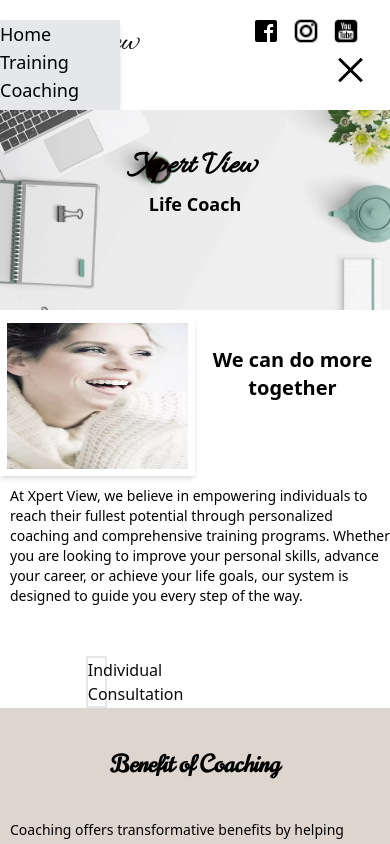
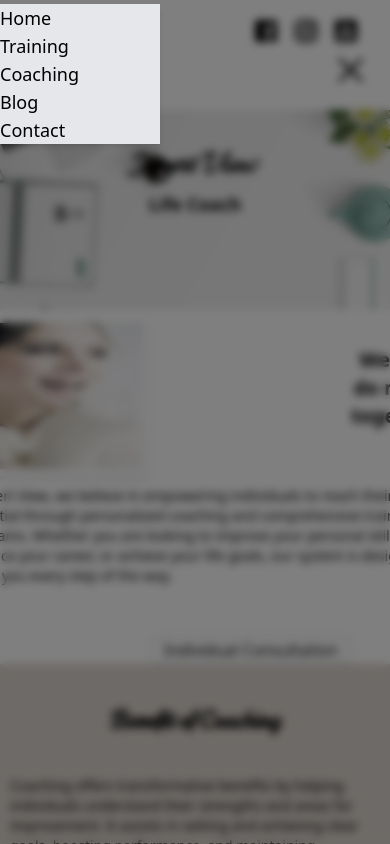
Before and after one commit to Biokes/xpertview-front-end, a React (Create React App) app: page / in a window 390 px wide. Both pictures are taken after a click on the button 350 px from the left and 70 px from the top of the page. Shown: the top 844 px of the page. Built offline with nearby package versions, Linux system fonts and the light colour scheme.

Commit message:
update navbar and home button

```diff
--- a/src/pages/layouts/HomeLayout.jsx
+++ b/src/pages/layouts/HomeLayout.jsx
@@ -33,11 +33,14 @@ export default function Home() {
                         or achieve your life goals, our system is designed to guide you every step
                         of the way.
                     </p>
-                    <button onClick={()=>{Navigate('/contact')}}
-                        className={`mt-[20px] ml-[22vw] md:ml-[400px]
-                         border-2 order-4 row-span-1 col-span-1 w-[11%] md:w-[30%]
-                          lg:mt-[120px] md:text-xs text-neutral-950 md:h-[40px] md:font-bold`}>
-                        Individual Consultation</button>
+                    <div className='order-4 justify-center items-center mx-auto'>
+                        <button onClick={()=>{Navigate('/contact')}}
+                                className={`ml-[200px] md:ml-[400px] w-[200px]
+                         border-2 row-span-1 col-span-1  md:w-[30%]
+                          md:text-xs text-neutral-950 md:h-[40px] md:font-bold`}>
+                            Individual Consultation</button>
+                    </div>
+
                 </div>
             </div>
         )
--- a/src/pages/layouts/Navbar.jsx
+++ b/src/pages/layouts/Navbar.jsx
@@ -9,6 +9,10 @@ import {useNavigate} from "react-router-dom";
 const Navbar = () => {
     const Navigate = useNavigate()
     const [menuOpen, setMenuOpen] = useState(false);
+    const handleMenuToggle = () => {
+        setMenuOpen(!menuOpen);
+    };
+
     return (
         <div className={`justify-center items-center`}>
             <div className={`shadow-md justify-center items-center`}>
@@ -39,14 +43,16 @@ const Navbar = () => {
                         </div>
                     </div>
                     {menuOpen && (
-                        <ul className='md:hidden absolute top-[20px] left-0 w-[120px] bg-gray-200
-                        z shadow-md text-lg'>
-                            <li className='list-none hover:text-gray-600 cursor-pointer' onClick={()=>{Navigate('/home')}}>Home</li>
-                            <li className='list-none hover:text-gray-600 cursor-pointer' onClick={()=>{Navigate('/training')}}>Training</li>
-                            <li className='list-none hover:text-gray-600 cursor-pointer' onClick={()=>{Navigate('/coaching')}}>Coaching</li>
-                            <li className='list-none hover:text-gray-600 cursor-pointer' onClick={()=>{Navigate('/blog')}}>Blog</li>
-                            <li className='list-none hover:text-gray-600 cursor-pointer' onClick={()=>{Navigate('/contact')}}>Contact</li>
-                        </ul>
+                        <>
+                            <div className='fixed inset-0 bg-black bg-opacity-50 backdrop-blur-sm z-10' onClick={handleMenuToggle}></div>
+                                <ul className='fixed top-1 left-0 w-40 bg-gray-200 shadow-md text-lg z-20'>
+                                    <li className='list-none hover:bg-gray-600 hover:text-white cursor-pointer' onClick={()=>{Navigate('/home')}}>Home</li>
+                                    <li className='list-none hover:bg-gray-600 hover:text-white cursor-pointer' onClick={()=>{Navigate('/training')}}>Training</li>
+                                    <li className='list-none hover:bg-gray-600 hover:text-white cursor-pointer' onClick={()=>{Navigate('/coaching')}}>Coaching</li>
+                                    <li className='list-none hover:bg-gray-600 hover:text-white cursor-pointer' onClick={()=>{Navigate('/blog')}}>Blog</li>
+                                    <li className='list-none hover:bg-gray-600 hover:text-white cursor-pointer' onClick={()=>{Navigate('/contact')}}>Contact</li>
+                                </ul>
+                        </>
                     )}
                 </div>
             </div>
--- a/src/pages/train/FormText.jsx
+++ b/src/pages/train/FormText.jsx
@@ -1,27 +1,3 @@
-// export default function FormText(){
-//     const validation = {
-//         'name':/^[a-zA-Z ]{5,}/,
-//         'phoneNumber':/^[0-9]{10,14}/,
-//     }
-//     return (
-//             <div className={`flex flex-col justify-center items-center`}>
-//                 <div className={`my-[2%]  items-start`}>
-//                     <p className={`mb-[1%] w-[100%]`}>Name Surname</p>
-//                     <input type="text"
-//                            className='border-2 border-gray-500 w-[80vw] sm:w-[350px]
-//                         lg:w-[450px] h-[40px]'/>
-//                     <p className={`mb-[1%] mt-[1%]`}>Phone</p>
-//                     <input type="text" className='border-2 h-[40px] border-gray-500 w-[80vw] sm:w-[350px] lg:w-[450px]'/>
-//                     <p className={`mb-[1%] mt-[1%]`}>Message</p>
-//                     <textarea
-//                         className="h-[150px] border-2  border-gray-500 w-[80vw] sm:w-[350px] lg:w-[450px]"/>
-//                 </div>
-//                 <div className={'flex justify-center items-center'}>
-//                     <button className="justify-center bg-[#756961] px-[40%] py-[20%] text-[#fff] rounded-[12px]" >Send</button>
-//                 </div>
-//         </div>
-//     )
-// }
 import { Formik, Field, Form } from "formik";
 import * as Yup from 'yup';
 import { toast, ToastContainer } from "react-toastify";
@@ -33,7 +9,6 @@ export default function FormText() {
         phoneNumber: Yup.string().matches(/^[0-9]{10,14}$/, 'Phone number should be between 10 and 14 digits').required('Phone number is required'),
         message: Yup.string().required('Message is required')
     });
-
     const handleSubmit = (values, { resetForm }) => {
         try {
             console.log(values);
@@ -59,10 +34,8 @@ export default function FormText() {
             });
         }
     };
-
     return (
         <div className="flex flex-col justify-center items-center bg-gray-300">
-            <ToastContainer />
             <Formik
                 initialValues={{ name: '', phoneNumber: '', message: '' }}
                 validationSchema={validationSchema}
@@ -104,6 +77,7 @@ export default function FormText() {
                     </Form>
                 )}
             </Formik>
+            <ToastContainer />
         </div>
     );
 }
```
